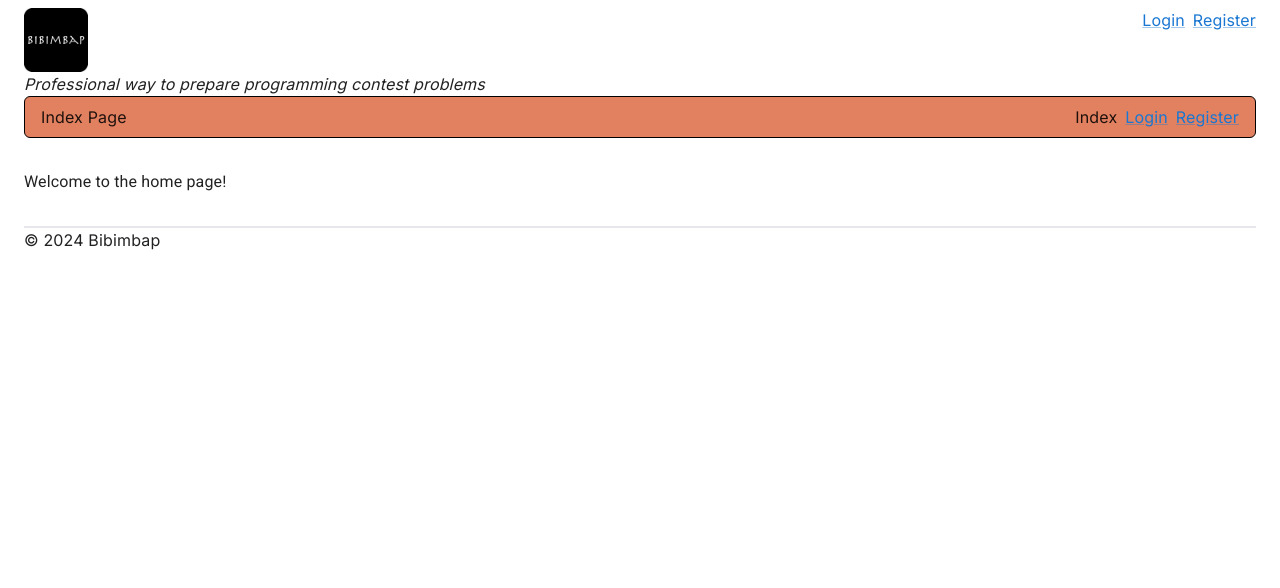
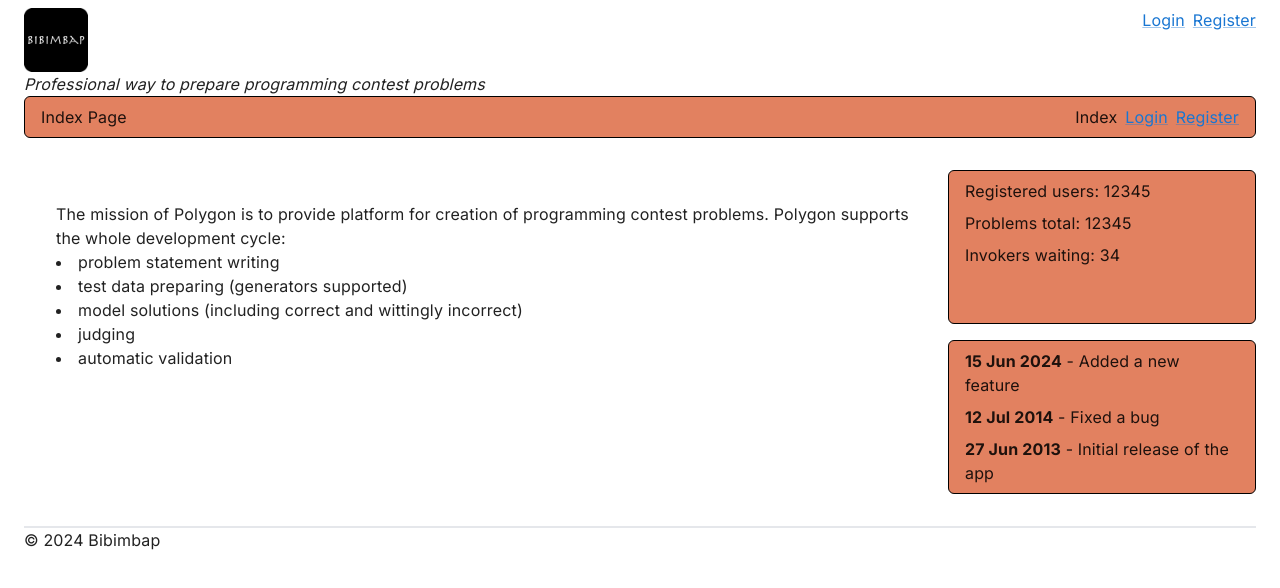
Before and after one commit to Bibimbap-Team/bibimbap-frontend, a Next.js app: page / in a window 1280 px wide. Shown: the top 588 px of the page. Built offline with nearby package versions, Linux system fonts and the light colour scheme.

Commit message:
🧩 feat: Add Index component and Changelog component
The Index component is added to display the main content of the home page. The Changelog component is added to display a list of changelog entries.

```diff
--- a/src/app/page.tsx
+++ b/src/app/page.tsx
@@ -1,7 +1,8 @@
 import Footer from '@/components/Footer';
 import Header from '@/components/Header';
 import Navigation from '@/components/Navigation';
-import { Container, Typography } from '@mui/material';
+import Index from '@/components/Index';
+import { Container } from '@mui/material';
 
 export default function Home() {
   return (
@@ -9,7 +10,7 @@ export default function Home() {
       <main>
         <Header />
         <Navigation title='Index' />
-        <Typography variant='body1'>Welcome to the home page!</Typography>
+        <Index />
         <Footer />
       </main>
     </Container>
--- /dev/null
+++ b/src/components/Changelog.tsx
@@ -0,0 +1,12 @@
+type ChangelogProps = {
+  date: string;
+  content: string;
+};
+
+export default function Changelog({ date, content }: ChangelogProps) {
+  return (
+    <div>
+      <b>{date}</b> - {content}
+    </div>
+  );
+}
--- /dev/null
+++ b/src/components/Index.tsx
@@ -0,0 +1,34 @@
+import Changelog from './Changelog';
+
+export default function Index() {
+  return (
+    <div className='grid grid-cols-12'>
+      <div className='p-8 col-span-9'>
+        <div>
+          The mission of Polygon is to provide platform for creation of
+          programming contest problems. Polygon supports the whole development
+          cycle:
+          <ul className='list-disc list-inside'>
+            <li>problem statement writing</li>
+            <li>test data preparing (generators supported)</li>
+            <li>model solutions (including correct and wittingly incorrect)</li>
+            <li>judging</li>
+            <li>automatic validation</li>
+          </ul>
+        </div>
+      </div>
+      <div className='col-span-3 grid grid-rows-2 gap-4'>
+        <div className='border border-black rounded-md py-2 px-4 bg-primary w-full flex flex-col gap-2'>
+          <p>Registered users: 12345</p>
+          <p>Problems total: 12345</p>
+          <p>Invokers waiting: 34</p>
+        </div>
+        <div className='border border-black rounded-md py-2 px-4 bg-primary w-full flex flex-col gap-2'>
+          <Changelog date='15 Jun 2024' content='Added a new feature' />
+          <Changelog date='12 Jul 2014' content='Fixed a bug' />
+          <Changelog date='27 Jun 2013' content='Initial release of the app' />
+        </div>
+      </div>
+    </div>
+  );
+}
```
